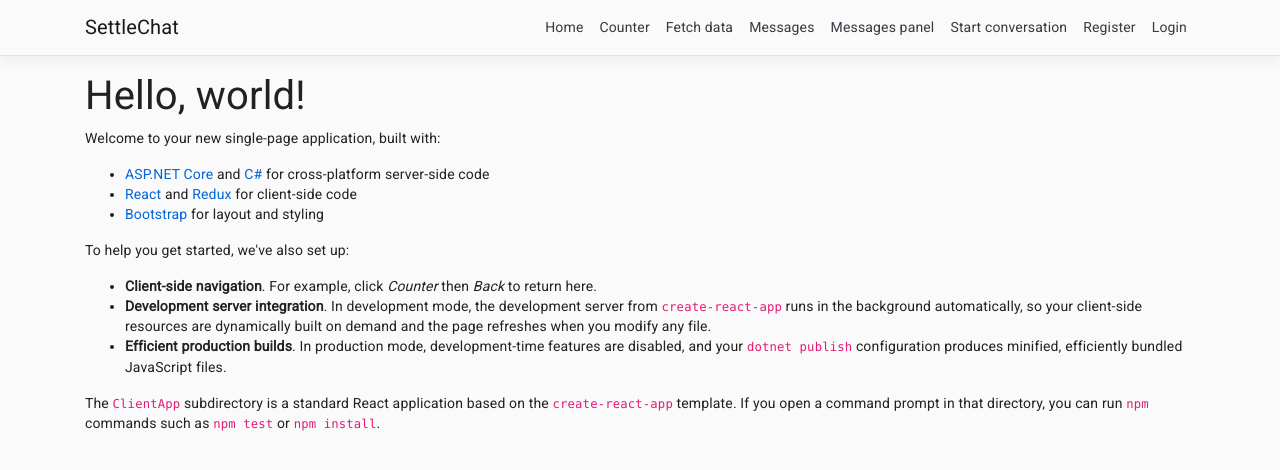
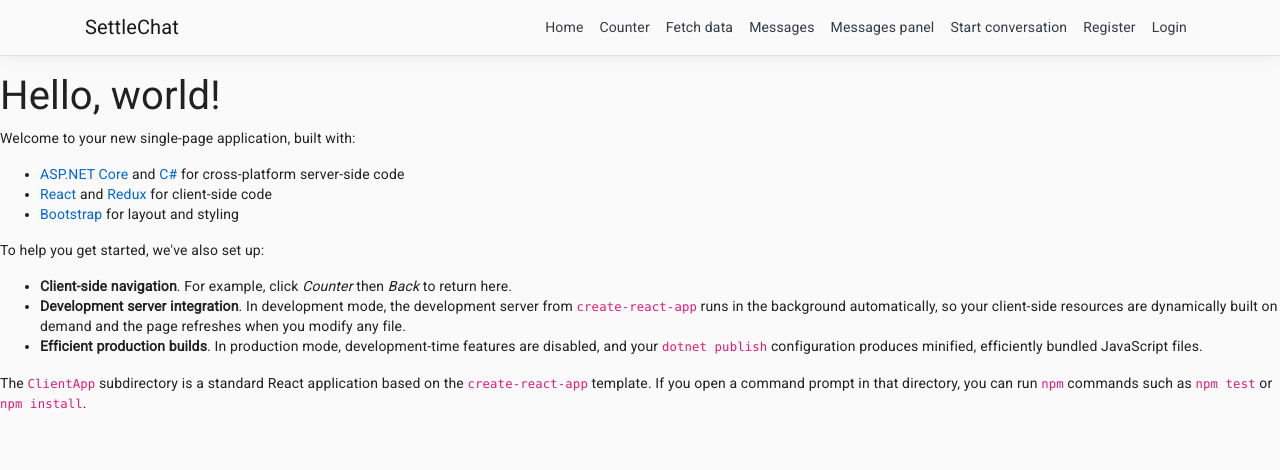
Before and after one commit to fernetowac/SettleChat, a React (Create React App) app in the folder SettleChat/ClientApp/: page / in a window 1280 px wide. Shown: the top 470 px of the page. Built offline with nearby package versions, Linux system fonts and the light colour scheme; no server answers.

Commit message:
layout - removed bootstrap container (plan is to get rid of bootstrap and switch everything to material-ui)

```diff
--- a/SettleChat/ClientApp/src/components/Layout.tsx
+++ b/SettleChat/ClientApp/src/components/Layout.tsx
@@ -1,12 +1,9 @@
 import * as React from 'react';
-import { Container } from 'reactstrap';
 import NavMenu from './NavMenu';
 
 export default (props: { children?: React.ReactNode }) => (
     <React.Fragment>
-        <NavMenu/>
-        <Container>
-            {props.children}
-        </Container>
+        <NavMenu />
+        {props.children}
     </React.Fragment>
 );
```
